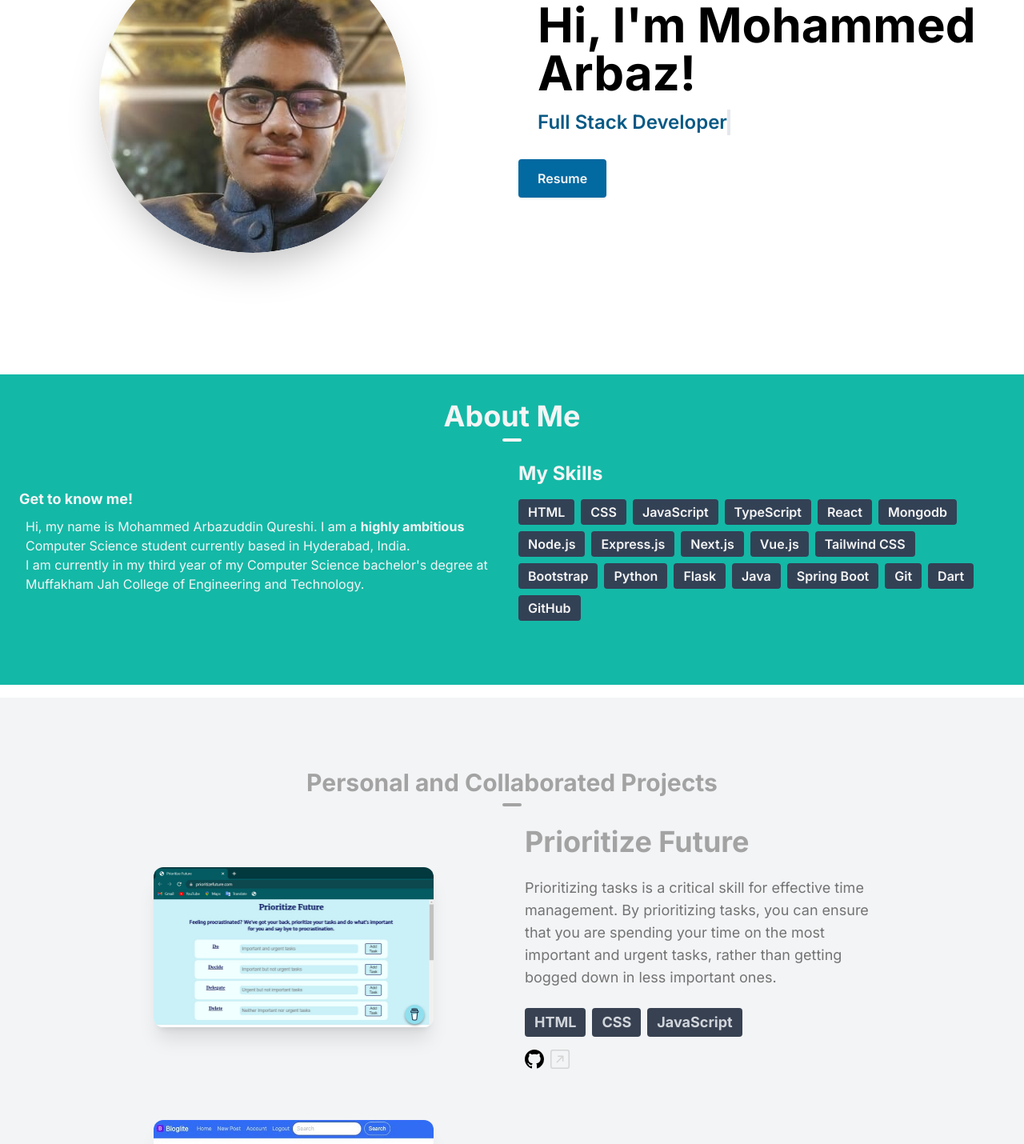
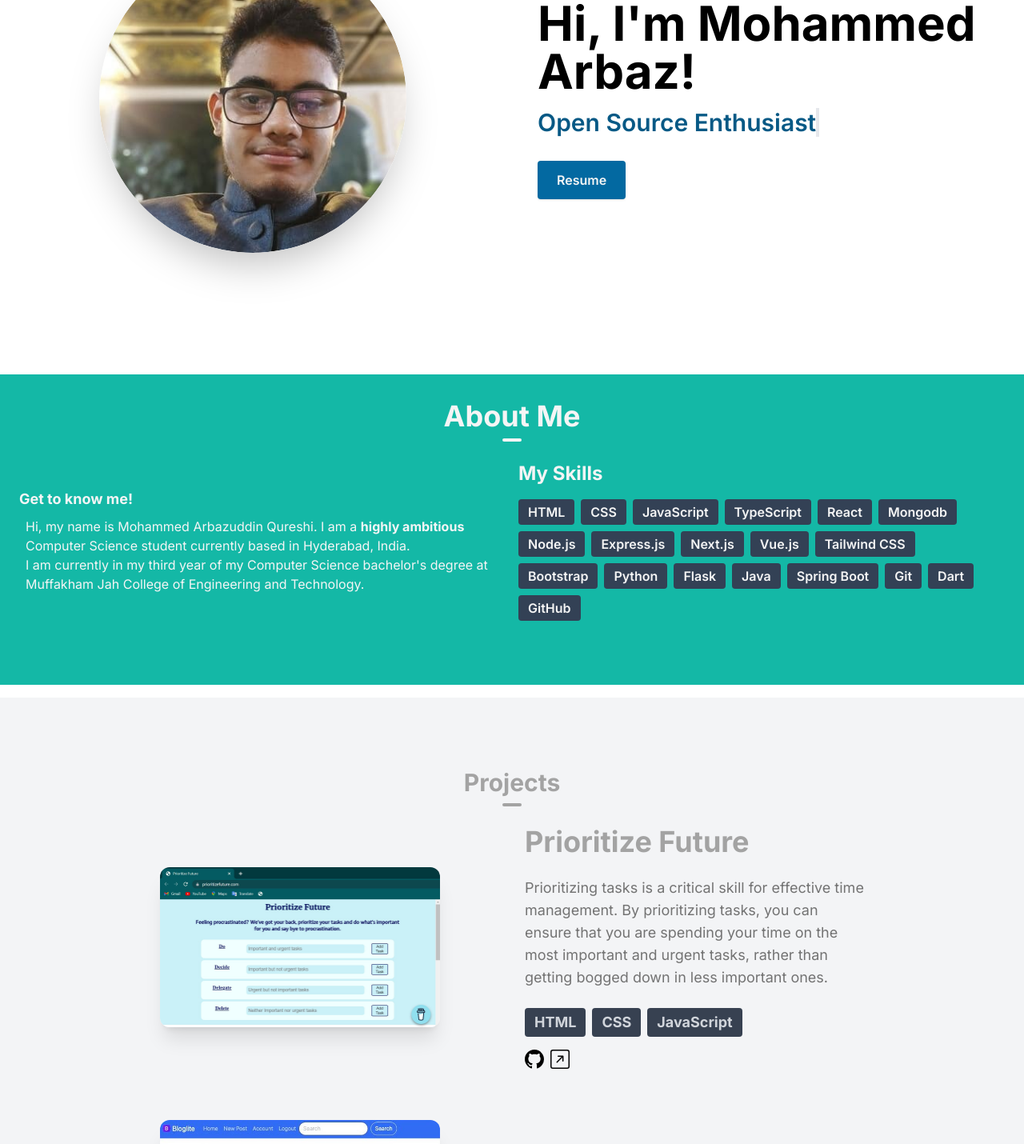
Before and after one commit to mohammedarbaz119/portfolio, a Next.js app: page / in a window 1280 px wide. Shown: the part 220-1650 px from the top of the page at 80% size. Built offline with nearby package versions, Linux system fonts and the light colour scheme.

Commit message:
19 dec changes

```diff
--- a/app/Components/Hero.tsx
+++ b/app/Components/Hero.tsx
@@ -13,7 +13,7 @@ const Hero = () => {
     "Full Stack Developer",
     "Open Source Enthusiast",
   ];
-  const [show, setShow] = useState("");
+  const [show, setShow] = useState(intro[0]);
   const controls = useAnimation();
 
   useEffect(() => {
@@ -26,7 +26,7 @@ const Hero = () => {
         setShow(intro[index]);
         controls.start({ opacity: 1, scale: 1 }); // Fade in after changing text
       }, 500); // Adjust the delay based on your preference
-    }, 3000); // Adjust the interval to 3000 milliseconds (3 seconds)
+    }, 2000); // Adjust the interval to 3000 milliseconds (3 seconds)
 
     return () => clearInterval(interval);
   }, [controls]);
@@ -39,8 +39,8 @@ const Hero = () => {
             <Image
               src={"/profile1.jpeg"}
               alt=""
-              layout="fill"
-              objectFit="cover"
+              width={500}
+              height={500}
               className="rounded-full"
             />
           </div>
@@ -48,17 +48,16 @@ const Hero = () => {
         </div>
         <div className="md:w-1/2 flex flex-col items-center md:items-start text-center md:text-left">
           <div className="md:mx-6">
-            <h2 className="text-2xl font-bold mt-6 md:mt-0 md:text-6xl text-black">
+            <h2 className="text-4xl sm:text-2xl font-bold mt-6 md:mt-0 md:text-6xl text-black">
               Hi, I&#39;m Mohammed Arbaz!
             </h2>
             <motion.h4
-              className="mt-4 mb-6 md:text-2xl min-h-full font-semibold text-sky-800 overflow-hidden whitespace-nowrap border-r-4 inline-block"
-              initial={{ opacity: 0, scale: 0.9 }}
+              className="mt-4 mb-6 md:text-3xl min-h-full font-semibold text-sky-800 overflow-hidden whitespace-nowrap border-r-4 inline-block"
+              initial={{ opacity: 1, scale: 1 }} // Adjust initial properties
               animate={controls}
             >
               {show}
             </motion.h4>
-          </div>
             <div className="flex flex-col items-center md:items-start mt-4 md:mt-0">
               <a
                 href={"/resume.pdf"}
@@ -70,6 +69,7 @@ const Hero = () => {
             </div>
           </div>
         </div>
+      </div>
     </section>
   );
 };
--- a/app/Components/Projects.tsx
+++ b/app/Components/Projects.tsx
@@ -41,6 +41,8 @@ const projects: ProjectDescription[] = [
   },
 ];
 
+// ... (previous imports remain unchanged)
+
 const Projects = () => {
   return (
     <section
@@ -48,35 +50,28 @@ const Projects = () => {
       className="bg-gray-100 text-neutral-300 py-8 md:py-16"
     >
       <h1 className="my-6 text-center font-bold text-3xl text-neutral-400">
-        Personal and Collaborated Projects
+        Projects
         <hr className="w-6 h-1 mx-auto my-2 bg-neutral-400 border-0 rounded"></hr>
       </h1>
 
       <div className="flex flex-col items-center space-y-8 md:space-y-16">
         {projects.map((project, idx) => {
           return (
-            <div key={idx} className="w-full max-w-4xl mx-auto">
+            <div key={idx} className="w-full max-w-4xl mx-auto px-2">
               <Revealer offset="-100px 0px -100px 0px">
                 <div className="flex flex-col items-center md:flex-row md:space-x-8">
-                  <div className="md:w-1/2 mb-4 md:mb-0">
-                    <a
-                      href={project.link || "#"}
-                      target="_blank"
-                      rel="noopener noreferrer"
-                    >
+                  <div className="w-full md:w-1/2 mb-4 md:mb-0">
                     <div className="image-container">
                       <Image
                         src={project.image}
                         alt={project.name}
-                          width={350} // Adjust the width for small screens
+                        width={350}
                         height={300}
-                          // Adjust the height for small screens
                         className="rounded-xl shadow-xl hover:opacity-70"
                       />
                     </div>
-                    </a>
                   </div>
-                  <div className="md:w-1/2">
+                  <div className="w-full md:w-1/2">
                     <h1 className="text-xl md:text-4xl font-bold mb-4 md:mb-6 text-neutral-400">
                       {project.name}
                     </h1>
@@ -112,7 +107,7 @@ const Projects = () => {
                         >
                           <BsArrowUpRightSquare
                             size={24}
-                            className="hover:-translate-y-1 transition-transform cursor-pointer"
+                            className=" text-black hover:-translate-y-1 transition-transform cursor-pointer"
                           />
                         </a>
                       )}
--- a/tailwind.config.js
+++ b/tailwind.config.js
@@ -16,19 +16,6 @@ module.exports = {
             transform: 'translateY(0)'
           }
         },
-        typing: {
-          "0%": {
-            width: "0%",
-            visibility: "hidden"
-          },
-          '33%': {
-            width: '100%',
-          },
-          '66%':{width:'100%'},
-          "100%": {
-            width: "0%"
-          }
-        },
         blink: {
           "50%": {
             borderColor: "transparent"
@@ -44,7 +31,6 @@ module.exports = {
           'conic-gradient(from 180deg at 50% 50%, var(--tw-gradient-stops))',
       },
       animation: {
-        'typing': "typing 6s steps(50) infinite alternate, blink .8s infinite",
         'slide-up': 'slide-up 0.5s cubic-bezier(0.68, -0.55, 0.27, 1.55) forwards',
       },
     },
```
Lines whose indentation alone changed are shown as unchanged.
